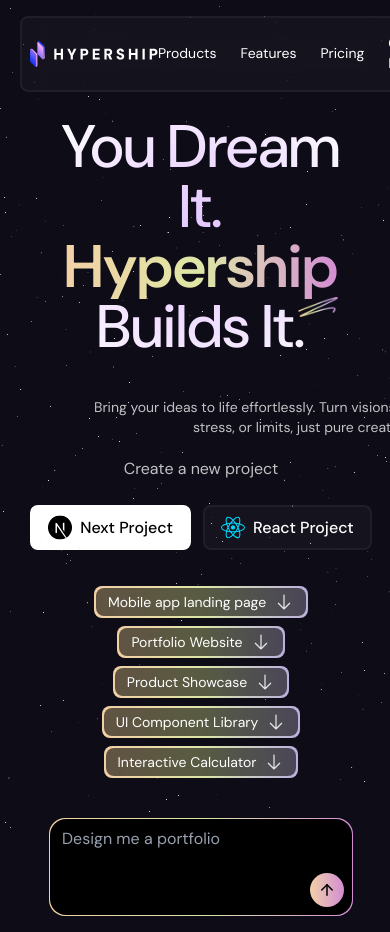
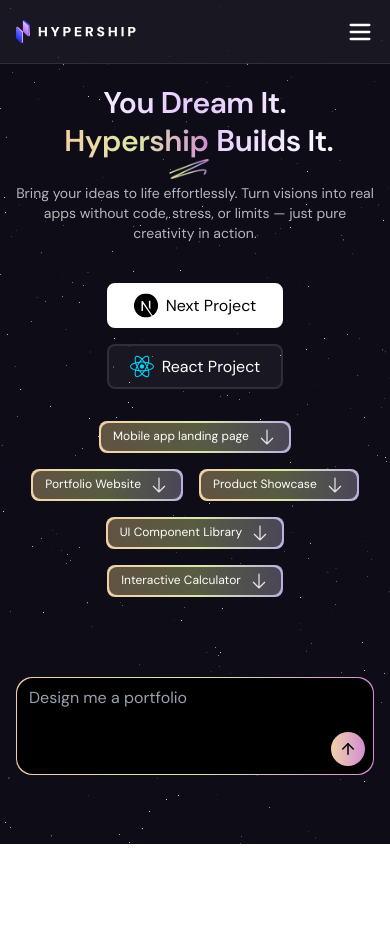
Before and after one commit to therealteejay25/hypership, a Next.js app: page / in a window 390 px wide. After the commit the page ends 844 px from the top, so only its background shows below. Built offline with nearby package versions, Linux system fonts and the light colour scheme.

Commit message:
Refactor Hero and Navbar components with animations and responsive design; enhance Tags component styling

```diff
--- a/src/app/components/Hero.tsx
+++ b/src/app/components/Hero.tsx
@@ -1,43 +1,85 @@
-import Image from "next/image";
-import React from "react";
-import Tags from "./Tags";
-import HeroForm from "./HeroForm";
+"use client"
+import Image from "next/image"
+import React from "react"
+import Tags from "./Tags"
+import HeroForm from "./HeroForm"
+import { motion } from "framer-motion"
 
 const Hero = () => {
   return (
-    <div className="p-[1px] h-screen mt-20 ml-4 mr-1">
-      <div className="w-full p-8 bg-background h-full">
-        <h1 className="text-6xl font-medium text-center bg-[radial-gradient(circle_at_center,#E3C4FF,#FFFFFF)] bg-clip-text text-transparent">
+    <section className="relative pt-20 flex flex-col justify-center items-center px-4 md:px-10 lg:px-20"
+      style={{ minHeight: "calc(100vh - 80px)" }} // 80px = navbar height
+    >
+      {/* Heading */}
+      <motion.h1
+        initial={{ opacity: 0, y: 40 }}
+        animate={{ opacity: 1, y: 0 }}
+        transition={{ duration: 0.8 }}
+        className="text-3xl md:text-5xl lg:text-6xl font-semibold text-center bg-[radial-gradient(circle_at_center,#E3C4FF,#FFFFFF)] bg-clip-text text-transparent leading-tight"
+      >
         You Dream It. <br />
-          <span className="bg-gradient-to-r relative mx-3 font-semibold from-[#F2D0A5] via-[#DEE6A5] via-[#BBAFDC] to-[#D38CD2] bg-clip-text text-transparent">
+        <span className="bg-gradient-to-r relative inline-block mx-2 from-[#F2D0A5] via-[#DEE6A5] via-[#BBAFDC] to-[#D38CD2] bg-clip-text text-transparent">
           Hypership
-            <img className="h-5 right-0 absolute" src="/Line 3.png" alt="" />
+          <motion.img
+            initial={{ scaleX: 0 }}
+            animate={{ scaleX: 1 }}
+            transition={{ delay: 1, duration: 0.6 }}
+            className="h-5 right-0 absolute origin-left"
+            src="/Line 3.png"
+            alt=""
+          />
         </span>
         Builds It.
-        </h1>
-        <p className="text-white/75 text-sm text-center w-xl mx-auto px-10 mt-10 mb-5">Bring your ideas to life effortlessly. Turn visions into real apps without code, stress, or limits, just pure creativity in action.</p>
-        <div className="flex flex-col my-3 justify-center items-center">
-          <p className="text-white/75">Create a new project</p>
-          <div className="w-lg gap-3 my-6 flex justify-center items-center">
-            <button className="py-2 border-2 border-white px-4 gap-2 rounded-lg bg-white font-medium text-black flex items-center justify-center">
+      </motion.h1>
+
+      {/* Subtext */}
+      <motion.p
+        initial={{ opacity: 0, y: 20 }}
+        animate={{ opacity: 1, y: 0 }}
+        transition={{ delay: 0.4, duration: 0.6 }}
+        className="text-white/70 text-sm md:text-base text-center max-w-xl mt-6"
+      >
+        Bring your ideas to life effortlessly. Turn visions into real apps without code, stress, or limits — just pure creativity in action.
+      </motion.p>
+
+      {/* CTA buttons */}
+      <motion.div
+        initial={{ opacity: 0, y: 20 }}
+        animate={{ opacity: 1, y: 0 }}
+        transition={{ delay: 0.7, duration: 0.6 }}
+        className="flex flex-col md:flex-row items-center gap-4 mt-10"
+      >
+        <button className="py-2 border-2 border-white px-4 gap-2 rounded-lg bg-white text-black flex items-center justify-center w-44">
           <Image src="/nextjs.svg" alt="Next Icon" width={24} height={24} />
           Next Project
         </button>
-            <button className="py-2 btn-animated border-2 border-white/5 px-4 gap-2 rounded-lg bg-white/3 font-medium text-white flex items-center justify-center">
-              <Image src="/react.svg" alt="Next Icon" width={24} height={24} />
+        <button className="py-2 border-2 border-white/10 px-4 gap-2 rounded-lg bg-white/5 text-white flex items-center justify-center w-44">
+          <Image src="/react.svg" alt="React Icon" width={24} height={24} />
           React Project
         </button>
-          </div>
-        </div>
-        <div className="flex items-center justify-center">
+      </motion.div>
+
+      {/* Tags */}
+      <motion.div
+        initial={{ opacity: 0, scale: 0.95 }}
+        animate={{ opacity: 1, scale: 1 }}
+        transition={{ delay: 1, duration: 0.5 }}
+        className="mt-8"
+      >
         <Tags />
-        </div>
-        <div>
+      </motion.div>
+
+      {/* Input form */}
+      <motion.div
+        initial={{ opacity: 0, y: 30 }}
+        animate={{ opacity: 1, y: 0 }}
+        transition={{ delay: 1.2, duration: 0.6 }}
+        className="w-full max-w-xl mt-10"
+      >
         <HeroForm />
-        </div>
-      </div>
-    </div>
-  );
-};
+      </motion.div>
+    </section>
+  )
+}
 
-export default Hero;
+export default Hero
--- a/src/app/components/Navbar.tsx
+++ b/src/app/components/Navbar.tsx
@@ -1,24 +1,70 @@
-import Image from 'next/image'
-import React from 'react'
+"use client"
+import Image from "next/image"
+import React, { useState } from "react"
+import { motion, AnimatePresence } from "framer-motion"
+import { Menu, X } from "lucide-react"
 
 const Navbar = () => {
+  const [isOpen, setIsOpen] = useState(false)
+  const navLinks = ["Products", "Features", "Pricing", "Creator Program", "Blog"]
+
   return (
-    <div className='fixed flex items-center z-50 backdrop-blur-md justify-between w-[97vw] mx-5 my-3 p-2 rounded-lg bg-white/3 border-2 border-white/5 min-h-8'>
-      <Image className='' src='/logo.svg' alt="Logo" width={128} height={128} />
+    <header className="fixed top-0 left-0 w-full h-16 md:h-20 flex items-center z-50 backdrop-blur-md justify-between px-4 md:px-8 bg-white/5 border-b border-white/10">
+      <Image src="/logo.svg" alt="Logo" width={120} height={120} />
 
-      <div className='text-sm gap-6 flex items-center'>
-        <a className="nav-link" href="#">Products</a>
-        <a className="nav-link" href="#">Features</a>
-        <a className="nav-link" href="#">Pricing</a>
-        <a className="nav-link" href="#">Creator Program</a>
-        <a className="nav-link" href="#">Blog</a>
+      {/* Desktop nav */}
+      <nav className="hidden md:flex text-sm gap-6 items-center">
+        {navLinks.map((link, i) => (
+          <a key={i} className="nav-link" href="#">
+            {link}
+          </a>
+        ))}
+      </nav>
+
+      {/* Desktop buttons */}
+      <div className="hidden md:flex gap-2">
+        <button className="bg-gradient-to-b text-sm font-medium from-[#B05EFA] to-[#9333EA] py-2 px-4 rounded-lg">
+          Sign Up
+        </button>
+        <button className="bg-gradient-to-b text-sm font-medium from-[#32343E] to-[#1F2129] py-2 px-4 rounded-lg">
+          Sign In
+        </button>
       </div>
 
-      <div className='flex justify-center items-center gap-2'>
-        <button className='btn-animated bg-gradient-to-b text-sm cursor-pointer font-medium from-[#B05EFA] to-[#9333EA] py-2 px-4 rounded-lg'>Sign Up</button>
-        <button className='btn-animated bg-gradient-to-b text-sm cursor-pointer font-medium from-[#32343E] to-[#1F2129] py-2 px-4 rounded-lg'>Sign In</button>
+      {/* Mobile hamburger */}
+      <div className="md:hidden flex items-center">
+        <button onClick={() => setIsOpen(!isOpen)}>
+          {isOpen ? <X size={28} /> : <Menu size={28} />}
+        </button>
       </div>
-    </div>
+
+      {/* Mobile menu overlay */}
+      <AnimatePresence>
+        {isOpen && (
+          <motion.div
+            initial={{ opacity: 0, y: -20 }}
+            animate={{ opacity: 1, y: 0 }}
+            exit={{ opacity: 0, y: -20 }}
+            transition={{ duration: 0.3 }}
+            className="absolute top-16 text-center pb-14 left-0 w-full bg-black/90 backdrop-blur-md rounded-b-lg p-6 flex flex-col gap-6"
+          >
+            {navLinks.map((link, i) => (
+              <a key={i} href="#" className="text-gray-200 text-lg">
+                {link}
+              </a>
+            ))}
+            <div className="flex flex-col gap-3 mt-4">
+              <button className="bg-gradient-to-b from-[#B05EFA] to-[#9333EA] py-2 px-4 rounded-lg">
+                Sign Up
+              </button>
+              <button className="bg-gradient-to-b from-[#32343E] to-[#1F2129] py-2 px-4 rounded-lg">
+                Sign In
+              </button>
+            </div>
+          </motion.div>
+        )}
+      </AnimatePresence>
+    </header>
   )
 }
 
--- a/src/app/components/Tags.tsx
+++ b/src/app/components/Tags.tsx
@@ -11,13 +11,13 @@
   ]
 
   return (
-    <div className="flex flex-wrap w-xl gap-2 justify-center items-center">
+    <div className="flex flex-wrap max-w-xl md:gap-2 gap-4 justify-center items-center">
       {TagData.map((data, index) => (
         <span
           key={index}
           className="relative inline-block rounded-lg p-[2px] bg-gradient-to-r from-[#F2D0A5] via-[#DEE6A5] to-[#BBAFDC] animate-gradient-x"
         >
-          <span className="rounded-lg flex gap-2 bg-black/60 px-3 py-1 text-sm text-white">
+          <span className="rounded-lg flex gap-2 bg-black/60 px-3 py-1 md:text-sm text-[12px] text-white">
             {data}
             <Image src="/ArrowUp.png" alt='Arrow Icon' width={20} height={20} />
           </span>
```
Lines whose indentation alone changed are shown as unchanged.
